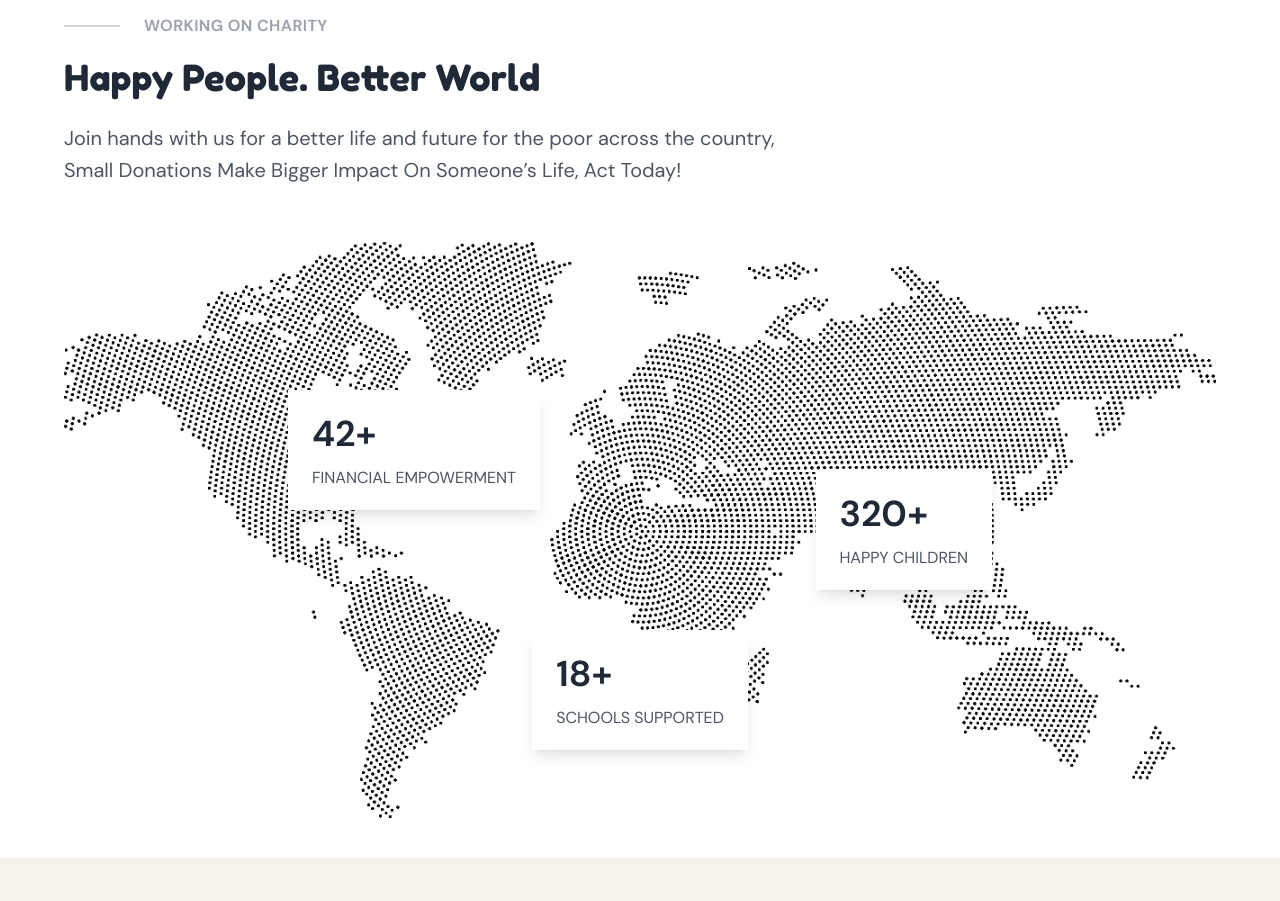
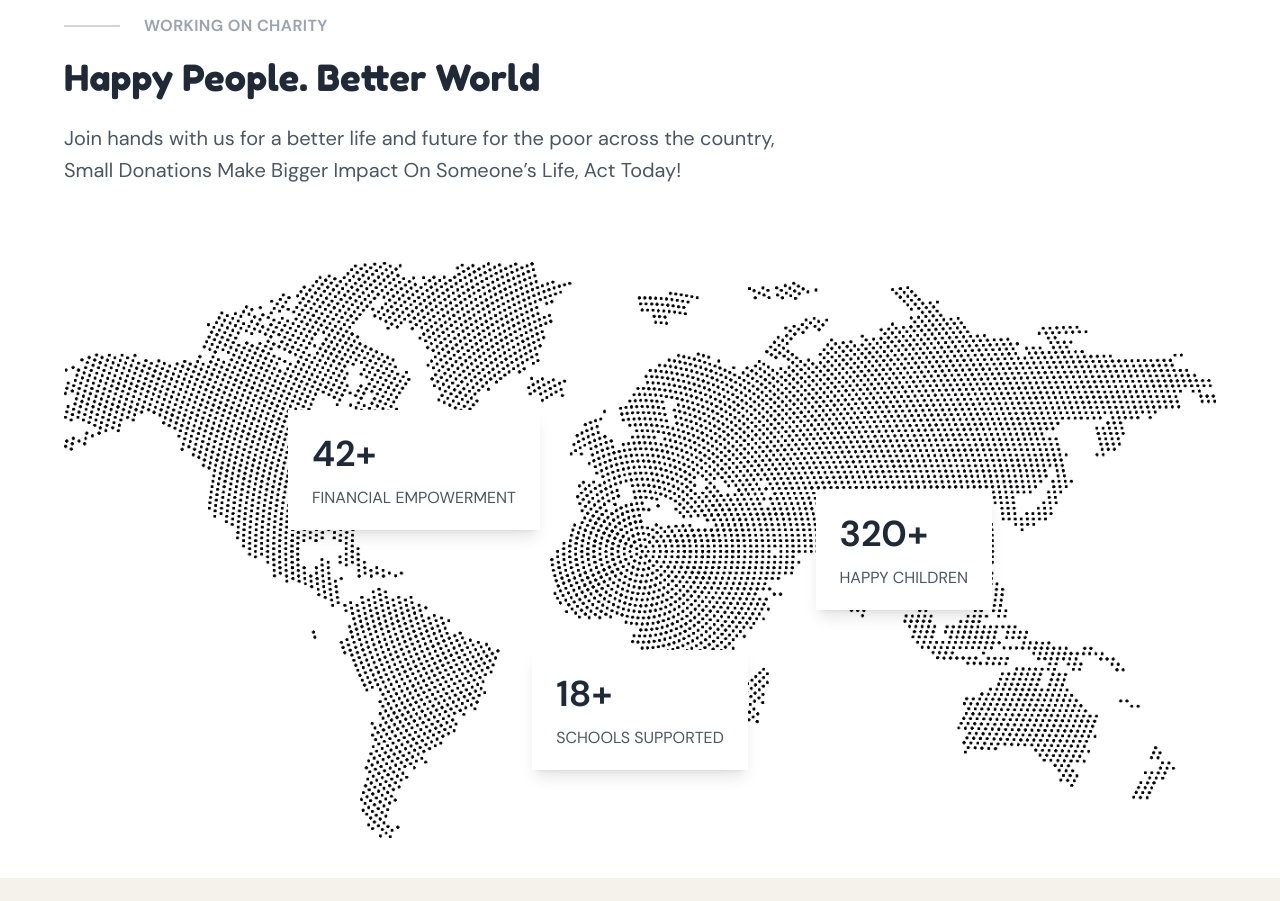
Before and after one commit to RACHID-WEBDEV/topedare, a React (Create React App) app: page / in a window 1280 px wide. Shown: the part 3820-4721 px from the top of the page. Built offline with nearby package versions, Linux system fonts and the light colour scheme.

Commit message:
Created Stats Page commit

```diff
--- a/src/components/section/Stats.js
+++ b/src/components/section/Stats.js
@@ -22,7 +22,7 @@ export default function Stats() {
 
                     </Fade>
                     <Fade bottom>
-                        <p className=" mb-10 text-gray-600">Join hands with us for a better life and future for the poor across the country, Small Donations Make Bigger Impact
+                        <p className=" mb-10 pb-10 lg:pb-5 text-gray-600">Join hands with us for a better life and future for the poor across the country, Small Donations Make Bigger Impact
                             On Someone’s Life, Act Today!</p>
                     </Fade>
 
@@ -30,7 +30,7 @@ export default function Stats() {
 
 
                 <div className="md:mt-14 mt-4 relative sm:flex items-center justify-center">
-                    <img src={map} alt="world map drawing " className="w-full xl:h-full h-96  object-fill sm:block hidden" />
+                    <img src={map} alt="world map drawing " className="w-full xl:h-full h-96 object-fill sm:block hidden" />
                     <img src={mapbg} alt="mobile world map drawing" className="sm:hidden -mt-10 block w-full h-96  object-fill absolute z-0" />
                     <div className="shadow-lg xl:p-6 p-4 sm:w-auto w-full bg-white sm:absolute relative z-20  mt-4 left-0 xl:ml-56 sm:ml-12 xl:-mt-40 sm:-mt-12">
                         <p className="text-4xl font-bold text-gray-800">42+</p>
```
